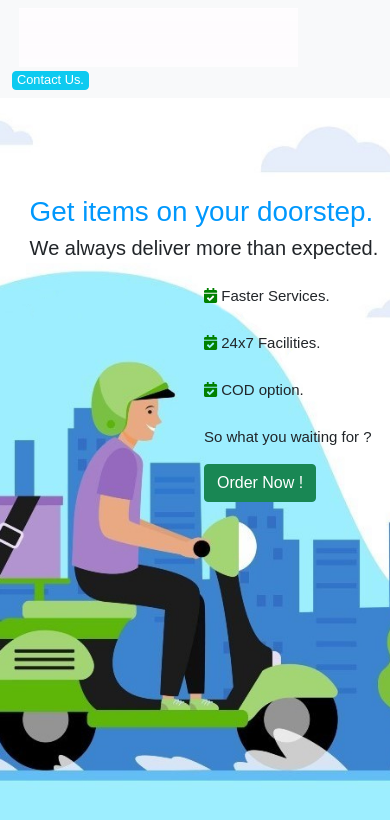
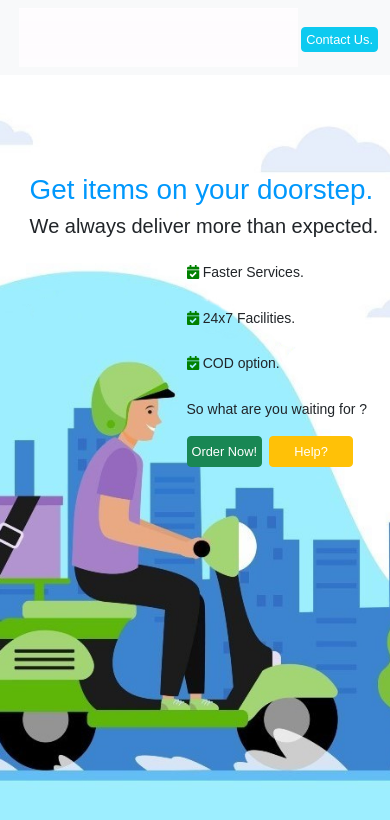
Before and after one commit to deliveryondoor/deliveryondoor.github.io, a React (Create React App) app: page / in a window 390 px wide. Shown: the top 820 px of the page. Built offline with nearby package versions, Linux system fonts and the light colour scheme; no server answers.

Commit message:
added help section

```diff
--- a/src/App.js
+++ b/src/App.js
@@ -17,15 +17,19 @@ function App() {
     const [show1, setShow1] = useState(false);
     const [show2, setShow2] = useState(false);
     const [show3, setShow3] = useState(false);
+    const [show4, setShow4] = useState(false);
 
+    const handleShow1 = () => setShow1(true);
     const handleClose1 = () => setShow1(false);
-    const handleShow1 = () => setShow1(true);
 
+    const handleShow2 = () => setShow2(true);
     const handleClose2 = () => setShow2(false);
-    const handleShow2 = () => setShow2(true);
 
+    const handleShow3 = () => setShow3(true);
     const handleClose3 = () => setShow3(false);
-    const handleShow3 = () => setShow3(true);
+
+    const handleShow4 = () => setShow4(true);
+    const handleClose4 = () => setShow4(false);
 
     function disableButton() {
         setTimeout(() => {
@@ -64,7 +68,7 @@ function App() {
 
                 if (name !== "" && address !== "" && landmark !== "" && ward !== "" && phone1 !== "" && items !== "") {
                     fetch(scriptURL, {method: 'POST', body: new FormData(form)})
-                        .then(response => {
+                        .then(() => {
                             handleClose2();
                             handleShow3();
                         })
@@ -76,21 +80,13 @@ function App() {
 
     return (
         <div>
-            <Modal size="sm" centered show={show3} onHide={handleClose3}>
-                <Modal.Body>
-                    <p>Thank You for ordering. <br/> We will contact you soon...</p>
-                </Modal.Body>
-                <Button variant="success" onClick={handleClose3}>
-                    Okay
-                </Button>
-            </Modal>
-
-            <div data-aos="fade-right" class="home">
+            <div data-aos="fade-right" className="home">
                 {/*Navbar*/}
                 <Navbar bg="light" expand="lg">
                     <Container>
-                        <img class="logo-brand" src={logo} alt="logo"/>
+                        <img className="logo-brand" src={logo} alt="logo"/>
                         <Button onClick={handleShow1} data-aos="zoom-in" data-aos-delay="2000" variant="info"
+                                className="contact-btn"
                                 id="contact">Contact Us.</Button>{' '}
                     </Container>
                 </Navbar>
@@ -114,25 +110,60 @@ function App() {
                         className="tick2" icon={faCalendarCheck}/> 24x7 Facilities.</p>
                     <p data-aos="fade-up" data-aos-duration="1500" data-aos-delay="900"><FontAwesomeIcon
                         className="tick2" icon={faCalendarCheck}/> COD option.</p>
-                    <p data-aos="fade-up" data-aos-duration="1800" data-aos-delay="1300">So what you waiting for ?</p>
+                    <p data-aos="fade-up" data-aos-duration="1800" data-aos-delay="1300">So what are you waiting for
+                        ?</p>
                     <button onClick={handleShow2} data-aos="zoom-in" data-aos-delay="2500" type="button"
-                            className="btn btn-success">Order Now !
+                            className="btn btn-success">Order Now!
+                    </button>
+                    <button onClick={handleShow4} data-aos="zoom-in" data-aos-delay="2500" type="button"
+                            className="btn btn-warning help-btn">Help?
                     </button>
 
                     <Modal centered show={show2} onHide={handleClose2}>
                         <Modal.Header closeButton> Enter Your Details</Modal.Header>
                         <Modal.Body>
                             <form id="form" name="google-sheet">
-                                <input id="name" type="text" name="Name" className="form-control form-group" placeholder="Full Name *" required/>
-                                <input id="address" type="text" name="Address" className="form-control form-group" placeholder="Address *" required/>
-                                <input id="landmark" type="text" name="Landmark" className="form-control form-group" placeholder="Landmark *" required/>
-                                <input id="ward" type="number" name="Ward" className="form-control form-group" placeholder="Ward Number *" required/>
-                                <input id="phone1" type="number" name="Phone1" className="form-control form-group" placeholder="Contact Number 1*" required/>
-                                <input type="number" name="Phone2" className="form-control form-group" placeholder="Contact Number 2"/>
-                                <textarea id="items" name="Item"  className="form-control form-group" rows="3" placeholder="Enter items to be ordered..." required />
-                                <input id="datePicker" type="date" className="form-control form-group" name="Date" defaultValue={date}/>
-                                <input id="orderBtn" type="submit" name="submit" className="btn btn-primary order-btn" onClick={disableButton} value="Order Now"/>
+                                <input id="name" type="text" name="Name" className="form-control form-group"
+                                       placeholder="Full Name *" required/>
+                                <input id="address" type="text" name="Address" className="form-control form-group"
+                                       placeholder="Address *" required/>
+                                <input id="landmark" type="text" name="Landmark" className="form-control form-group"
+                                       placeholder="Landmark *" required/>
+                                <input id="ward" type="number" name="Ward" className="form-control form-group"
+                                       placeholder="Ward Number *" required/>
+                                <input id="phone1" type="number" name="Phone1" className="form-control form-group"
+                                       placeholder="Contact Number 1*" required/>
+                                <input type="number" name="Phone2" className="form-control form-group"
+                                       placeholder="Contact Number 2"/>
+                                <textarea id="items" name="Item" className="form-control form-group" rows="3"
+                                          placeholder="Enter items to be ordered..." required/>
+                                <input id="datePicker" type="date" className="form-control form-group" name="Date"
+                                       defaultValue={date}/>
+                                <input id="orderBtn" type="submit" name="submit" className="btn btn-primary order-btn"
+                                       onClick={disableButton} value="Order Now"/>
                             </form>
+                        </Modal.Body>
+                    </Modal>
+
+                    <Modal size="sm" centered show={show3} onHide={handleClose3}>
+                        <Modal.Body>
+                            <p style={{marginBottom:0}}>
+                                <center>We will deliver your product soon.<br/> Thank You!</center>
+                            </p>
+                        </Modal.Body>
+                        <Button className="order-ack" variant="success" onClick={handleClose3}>
+                            Okay
+                        </Button>
+                    </Modal>
+
+                    <Modal size="lg" centered show={show4} onHide={handleClose4}>
+                        <Modal.Header closeButton>Placing an Order...</Modal.Header>
+                        <Modal.Body>
+                            <iframe className="video-frame" src="https://www.youtube.com/embed/K1QICrgxTjA"
+                                    title="YouTube video player" frameBorder="0"
+                                    allow="accelerometer; autoplay; clipboard-write; encrypted-media; gyroscope; picture-in-picture"
+                                    allowFullScreen>
+                            </iframe>
                         </Modal.Body>
                     </Modal>
                 </div>
@@ -141,5 +172,4 @@ function App() {
     );
 }
 
-
 export default App;
--- a/src/index.css
+++ b/src/index.css
@@ -4,21 +4,11 @@
   font-family: sans-serif;
 }
 
-.home {
-  height: 100vh;
-  width: 100%;
-  background-image: url(./images/bg.jpg);
-  background-position: center;
-  background-size: cover;
-  position: relative;
+.btn {
+  color: white;
 }
 
-@media (max-width: 600px){
-  .home{
-    background-image: url(./images/bg1.jpg);
-  }
-}
-
+/*Navbar*/
 .logo-brand {
   height: 10vh;
   margin-left: 7%;
@@ -41,8 +31,8 @@
   margin-bottom: 0;
 }
 
-#contact {
-  margin-right: 2%;
+/*Contact Button*/
+.contact-btn {
   margin-top: 1%;
 }
 
@@ -52,10 +42,9 @@
 }
 
 @media (max-width: 600px){
-  #contact {
+  .contact-btn {
     padding:2px 4px;
     font-size:80%;
-    line-height: 1;
   }
 }
 
@@ -65,10 +54,23 @@
   margin-left: 5%;
 }
 
-.btn {
-  color: white;
+/*Home*/
+.home {
+  height: 100vh;
+  width: 100%;
+  background-image: url(./images/bg.jpg);
+  background-position: center;
+  background-size: cover;
+  position: relative;
 }
 
+@media (max-width: 600px){
+  .home{
+    background-image: url(./images/bg1.jpg);
+  }
+}
+
+/*Homepage Paragraphs*/
 .tag {
   position: absolute;
   right: 3%;
@@ -83,6 +85,17 @@
   color: green;
 }
 
+/*Help*/
+.tag .help-btn{
+  margin-left: 2%;
+  padding-left: 7%;
+  padding-right: 7%;
+}
+
+.video-frame{
+  width : 100%;
+  height: 50vh;
+}
 
 @media (max-width: 600px){
   .tag{
@@ -90,14 +103,17 @@
   }
   .tag p {
     margin-top: 7%;
-    margin-left: 50%;
-    font-size: 15px;
+    margin-left: 45%;
+    font-size: 14px;
   }
   .tag button{
-    margin-left: 50%;
+    margin-left: 45%;
+    padding:5px 4px;
+    font-size:80%;
   }
 }
 
+/*Order Form*/
 .form-group {
   margin-bottom: 2%;
 }
@@ -120,3 +136,7 @@ textarea {
 #datePicker{
   display: none;
 }
+
+.order-ack{
+  margin: 0 1% 1% 1%;
+}
```
